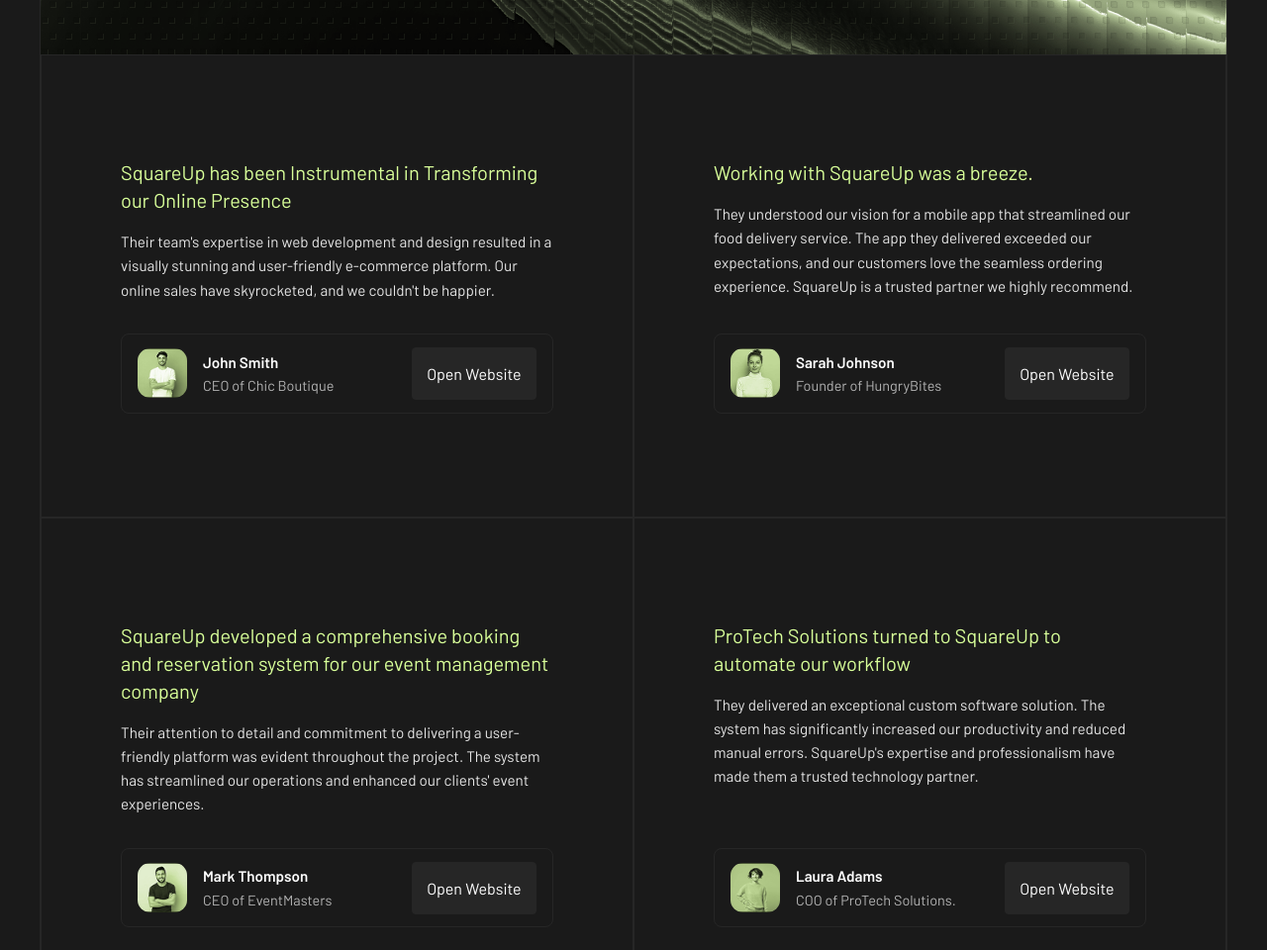
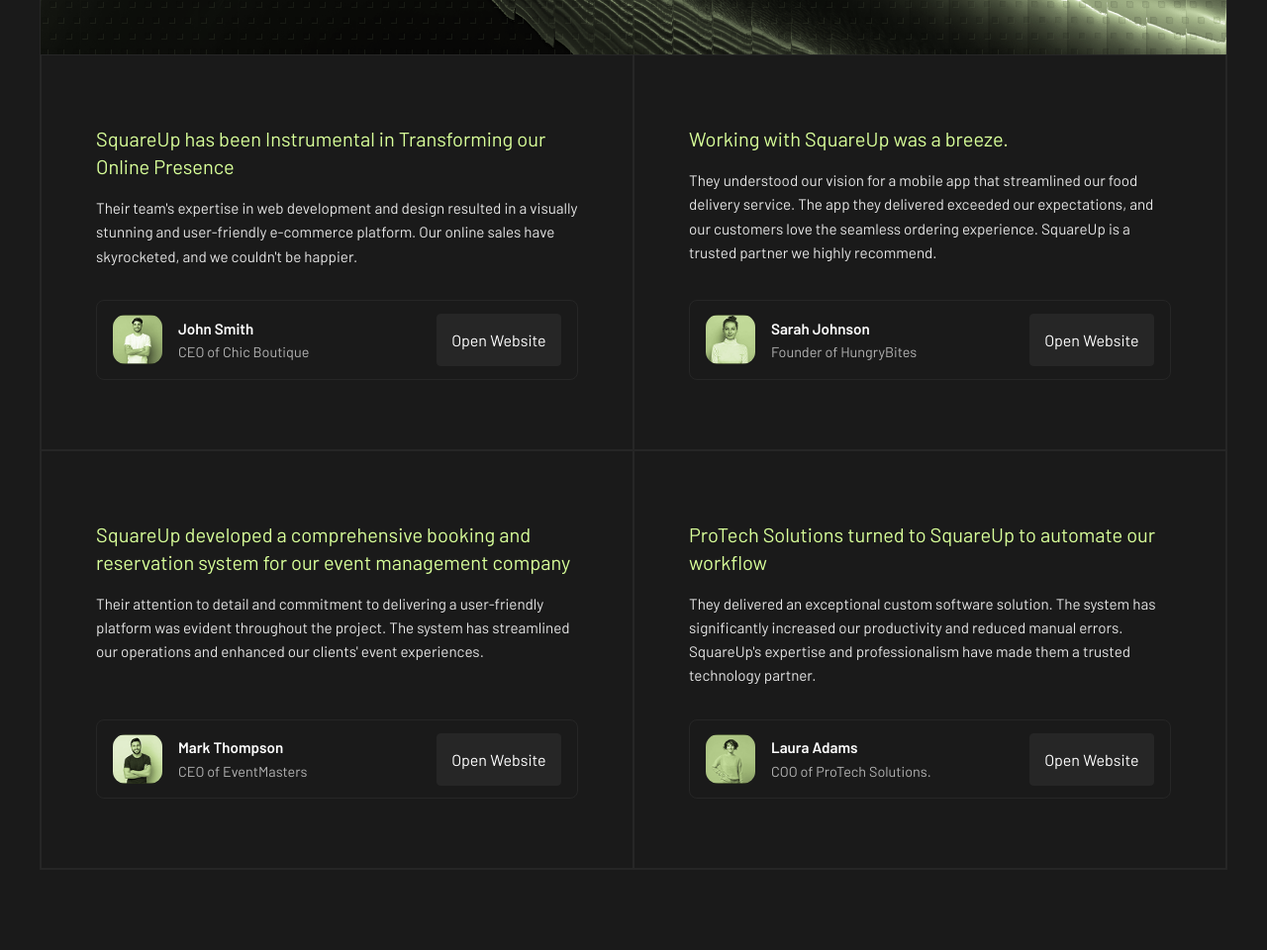
Before and after one commit to deryacavli/Project-by-Derya-and-Asl-, a plain HTML site: page client-page/client.html in a window 1280 px wide. Shown: the part 176-1136 px from the top of the page at 99% size. After the commit the page ends 1095 px from the top, so only its background shows below. Drawn offline with Linux system fonts and the light colour scheme.

Commit message:
fixed some problems

```diff
--- a/client-page/client.html
+++ b/client-page/client.html
@@ -21,7 +21,7 @@
       </div>
       <!--Client Cards-->
       <div class="cards">
-        <article class="card">
+        <article class="card section">
           <div class="text-container">
             <h3>
               SquareUp has been Instrumental in Transforming our Online Presence
@@ -43,7 +43,7 @@
             </div>
           </div>
         </article>
-        <article class="card">
+        <article class="card section">
           <div class="text-container">
             <h3>Working with SquareUp was a breeze.</h3>
             <p>
@@ -64,7 +64,7 @@
             </div>
           </div>
         </article>
-        <article class="card">
+        <article class="card section">
           <div class="text-container">
             <h3>
               SquareUp developed a comprehensive booking and reservation system
@@ -88,7 +88,7 @@
             </div>
           </div>
         </article>
-        <article class="card">
+        <article class="card section">
           <div class="text-container">
             <h3>
               ProTech Solutions turned to SquareUp to automate our workflow
--- a/client-page/main.css
+++ b/client-page/main.css
@@ -8,10 +8,10 @@
 .card {
   height: 100%;
   border: 1.5px solid #262626;
-  padding: 6.5rem 5rem;
   display: flex;
   flex-direction: column;
   justify-content: space-between;
+  padding-block: 70px;
 }
 
 .card h3 {
--- a/home-page/main.css
+++ b/home-page/main.css
@@ -158,13 +158,14 @@
   .nav-links {
     display: none;
     position: absolute;
-    top: 60px;
-    right: 20px;
+    top: 40px;
+    right: 40px;
     flex-direction: column;
     background: #222;
     padding: 15px;
     border-radius: 8px;
     width: 200px;
+    z-index: 1;
   }
 
   .nav-links.active {
```
